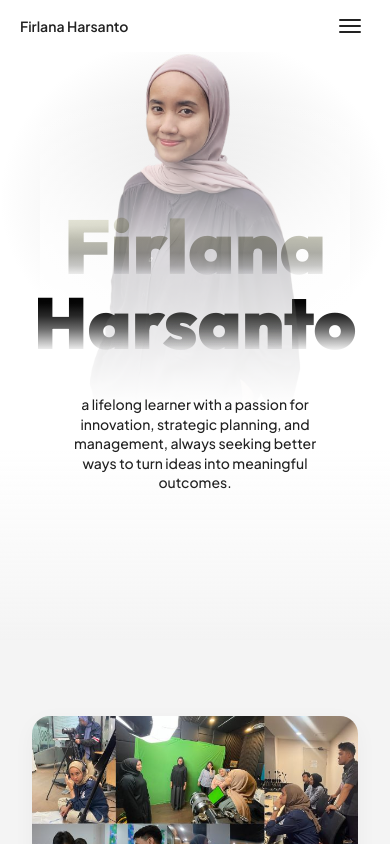
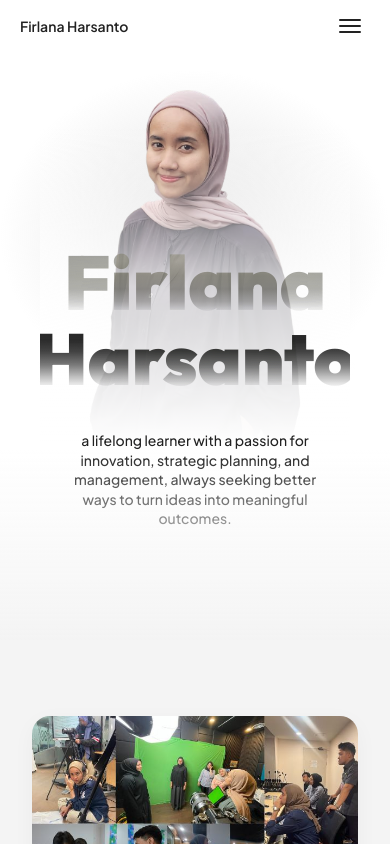
Before and after one commit to fuhuavl/portfolio-firlanaharsanto, a Next.js app: page / in a window 390 px wide. Shown: the top 844 px of the page. Built offline with nearby package versions, Linux system fonts and the light colour scheme.

Commit message:
fix: reposition hero page on mobile

```diff
--- a/components/Hero.tsx
+++ b/components/Hero.tsx
@@ -17,6 +17,7 @@ export function Hero() {
       animate="visible"
       transition={{ staggerChildren: 0.12, delayChildren: 0.15 }}
     >
+      <div className="absolute inset-0 max-md:translate-y-9">
         <motion.div
           className="hero-title absolute left-[45px] top-[108px] z-10 select-none text-[220px] font-black leading-[0.86] tracking-[0] max-lg:left-[32px] max-lg:top-[104px] max-lg:text-[128px] max-md:!left-0 max-md:!top-[214px] max-md:!z-40 max-md:!w-full max-md:!text-center max-md:!text-[102px] max-md:mix-blend-difference"
           variants={heroItem}
@@ -54,6 +55,7 @@ export function Hero() {
         >
           a lifelong learner with a passion for innovation, strategic planning, and management, always seeking better ways to turn ideas into meaningful outcomes.
         </motion.div>
+      </div>
       <div className="pointer-events-none absolute inset-x-0 bottom-0 z-50 h-[190px] bg-gradient-to-b from-white/0 via-[#f8f8f8]/70 to-[#f4f4f4]" />
     </motion.section>
   );
```
Also changed, not shown: public/content-1-rev.jpeg (added). Lines whose indentation alone changed are shown as unchanged.
